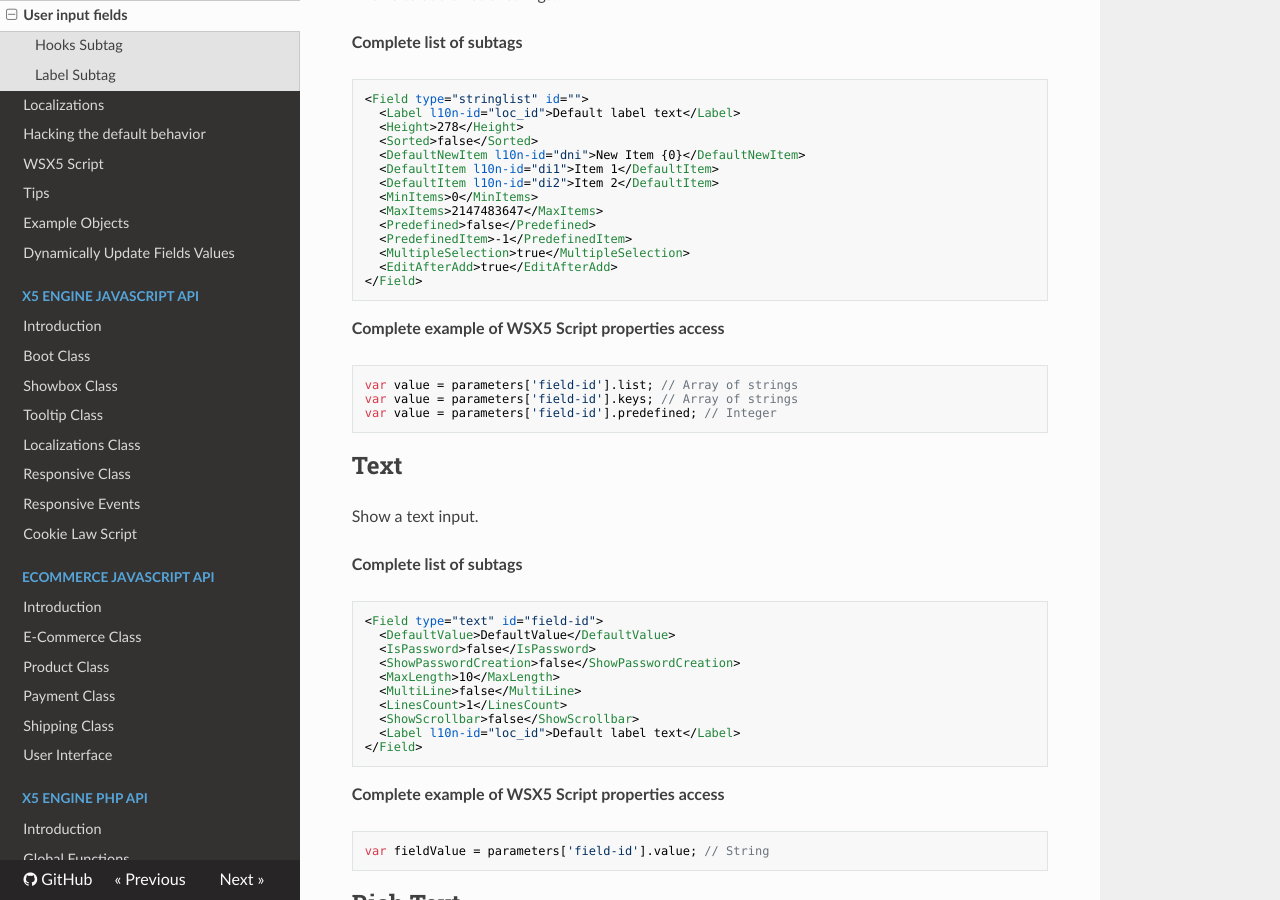
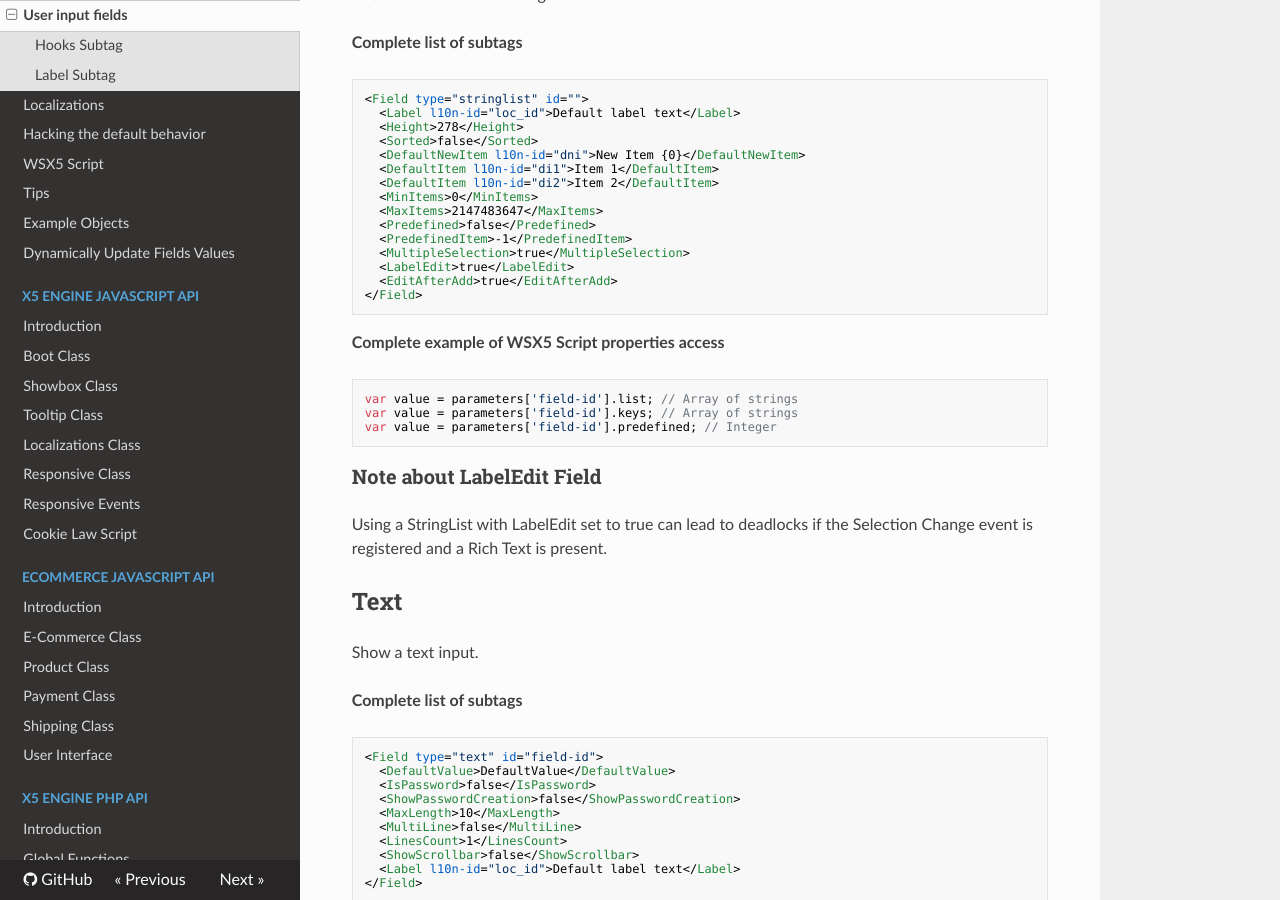
Before and after one commit to WebSiteX5/wsx5-developers-guide, an MkDocs documentation site: the page built from docs/optional-objects/user-input-fields.md, in a window 1280 px wide and 900 px high, scrolled down 10912 px. Built offline with MkDocs 1.6.1, drawn with Linux system fonts in a browser that asks for light colours; nearby versions of some CDN libraries; old or Windows-style settings are respelled for this version of MkDocs.

Commit message:
Introducing StringList LabelEdit Property
WSX5-5190

````diff
--- a/docs/optional-objects/user-input-fields.md
+++ b/docs/optional-objects/user-input-fields.md
@@ -514,6 +514,7 @@ Allows to add a list of strings.
   <Predefined>false</Predefined>
   <PredefinedItem>-1</PredefinedItem>
   <MultipleSelection>true</MultipleSelection>
+  <LabelEdit>true</LabelEdit>
   <EditAfterAdd>true</EditAfterAdd>
 </Field>
 ```
@@ -524,6 +525,9 @@ var value = parameters['field-id'].list; // Array of strings
 var value = parameters['field-id'].keys; // Array of strings
 var value = parameters['field-id'].predefined; // Integer
 ```
+
+### Note about LabelEdit Field
+Using a StringList with LabelEdit set to true can lead to deadlocks if the Selection Change event is registered and a Rich Text is present.
 
 ## Text
 Show a text input.
````
